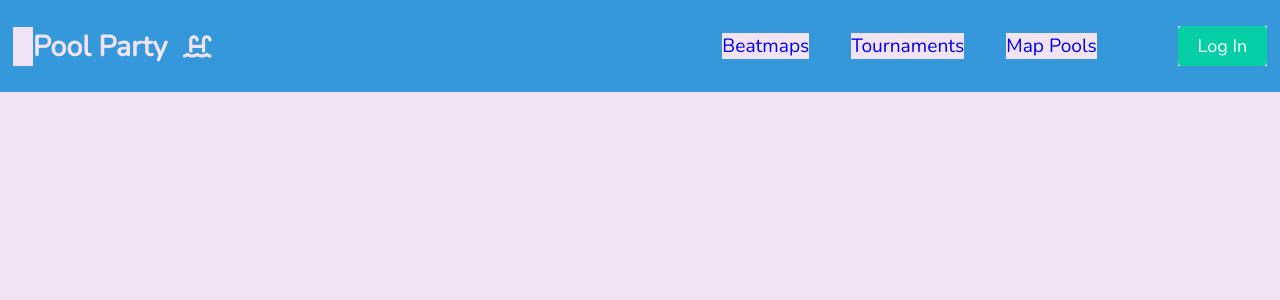
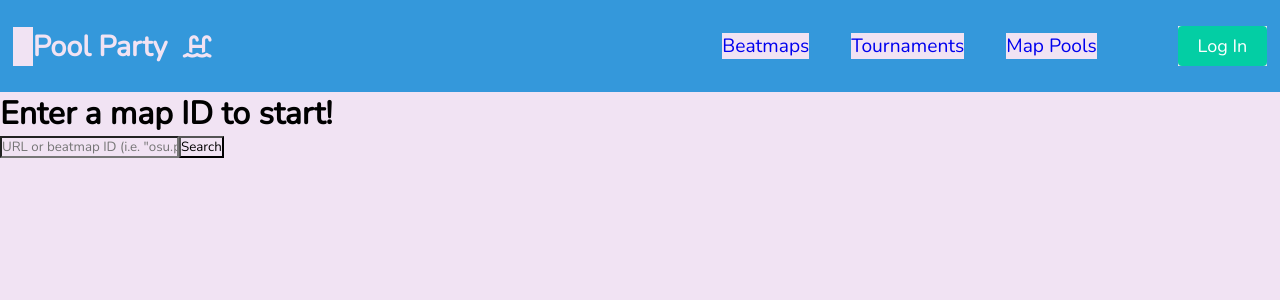
Before and after one commit to Kazuorz/pool-party, a React (Create React App) app: page /new/beatmap in a window 1280 px wide. Shown: the top 300 px of the page. Built offline with nearby package versions, Linux system fonts and the light colour scheme; no server answers.

Commit message:
wip: new beatmap form

```diff
--- a/package.json
+++ b/package.json
@@ -7,6 +7,7 @@
     "@testing-library/react": "^11.2.2",
     "@testing-library/user-event": "^12.6.0",
     "axios": "^0.21.1",
+    "formik": "^2.2.6",
     "react": "^17.0.1",
     "react-bootstrap": "^1.4.3",
     "react-dom": "^17.0.1",
--- a/src/App.js
+++ b/src/App.js
@@ -6,10 +6,12 @@ import Mappools from "./routes/mappools"
 import { BrowserRouter as Router, Switch, Route } from "react-router-dom";
 import "./App.css";
 import Authcallback from "./routes/authcallback";
+import Maprequest from "./components/Forms/maprequest"
 
 
 function App() {
   return (
+
     <Router className="App">
       <Navbar />
       <Switch>
@@ -28,6 +30,9 @@ function App() {
         <Route path="/oauth/osu/callback">
           <Authcallback />
         </Route>
+        <Route path="/new/beatmap">
+          <Maprequest />
+        </Route>
       </Switch>
     </Router>
   );
--- /dev/null
+++ b/src/components/Forms/maprequest.js
@@ -0,0 +1,59 @@
+import React from "react";
+import { Formik, Field, Form } from "formik";
+import useApi from "../../hooks/useApi";
+import BeatmapCard from "../BeatmapCards/BeatmapCard";
+const Maprequest = () => {
+  const {
+    get: { state, fetch },
+  } = useApi("/beatmapsets/preview");
+
+  const {
+      post: { state: newbeatmap, fetch: post},
+  } = useApi("beatmapsets/");
+  return (
+    <div>
+      <h1>Enter a map ID to start!</h1>
+      <Formik
+        initialValues={{
+          beatmapID: "",
+        }}
+        onSubmit={async (values) => {
+            post({
+                osu_id : values.beatmapID
+            });
+        }}
+      >
+        {({ values }) => (
+          <Form>
+            <Field
+              id="beatmapID"
+              name="beatmapID"
+              placeholder='URL or beatmap ID (i.e. "osu.ppy.sh/b/9999999" or just "9999999" '
+            />
+            <button
+              type="button"
+              onClick={() => {
+                fetch({
+                  beatmapID: values.beatmapID,
+                });
+              }}
+            >
+              Search
+            </button>
+
+            {state.value.data ? (
+              <>
+                <BeatmapCard {...state.value.data} />
+
+                <p> Is this the map you're looking for?</p>
+                <button type="submit">Yes</button>
+              </>
+            ) : null}
+          </Form>
+        )}
+      </Formik>
+    </div>
+  );
+};
+
+export default Maprequest;
--- a/src/index.js
+++ b/src/index.js
@@ -2,7 +2,7 @@ import React from 'react';
 import ReactDOM from 'react-dom';
 import './index.css';
 import App from './App';
-import reportWebVitals from './reportWebVitals';
+
 
 ReactDOM.render(
   <React.StrictMode>
@@ -14,4 +14,3 @@ ReactDOM.render(
 // If you want to start measuring performance in your app, pass a function
 // to log results (for example: reportWebVitals(console.log))
 // or send to an analytics endpoint. Learn more: https://bit.ly/CRA-vitals
-reportWebVitals();
```
Also changed, not shown: src/setupTests.js (deleted, +0 -5 lines), src/logo.svg (deleted), 1 other file (tests, documents, lock files or other folders).
